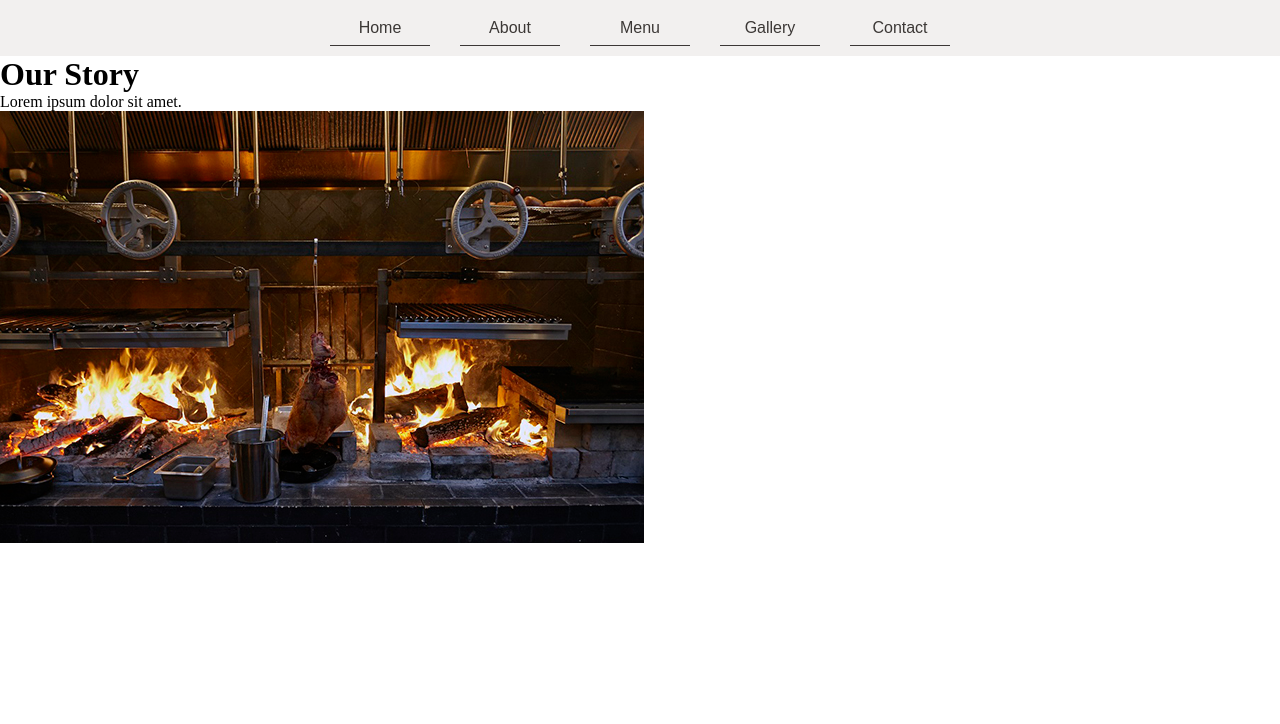
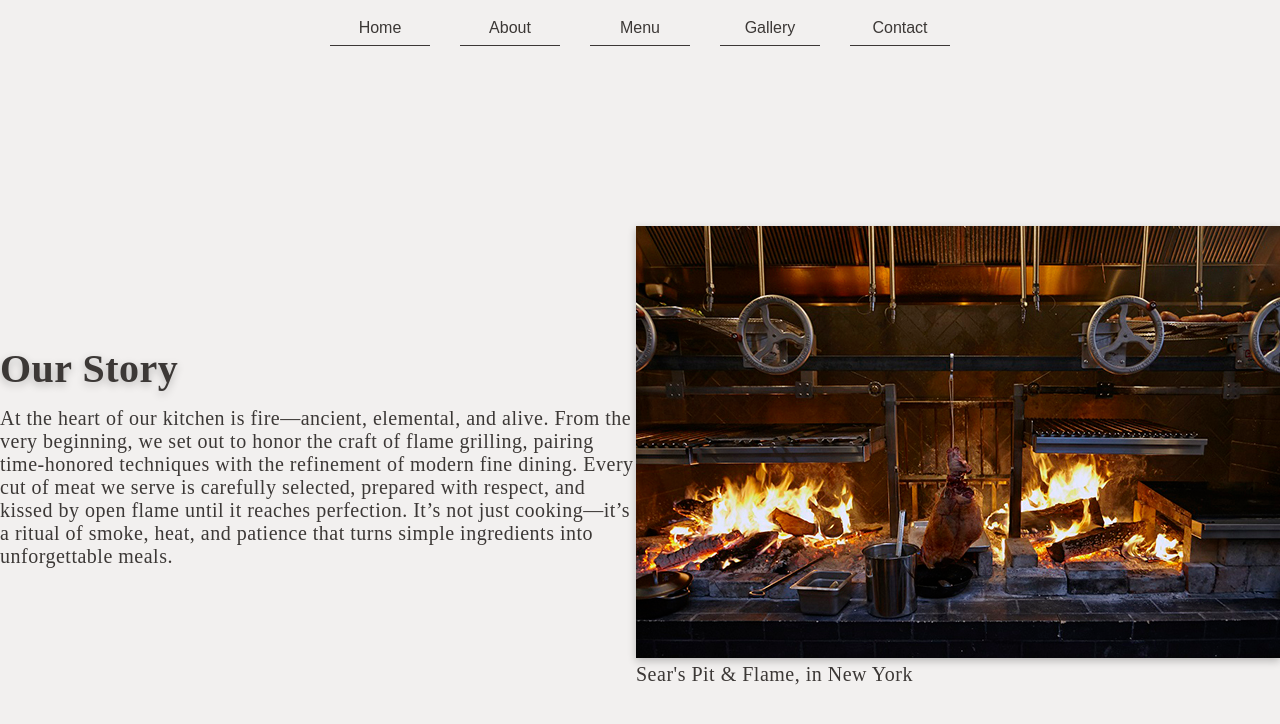
Before and after one commit to sivewritescode/restaurant-homepage, a website built with webpack: page src/template.html in a window 1280 px wide. Both pictures are taken after a click on the button "About". Built offline with nearby package versions, Linux system fonts and the light colour scheme.

Commit message:
feat: Style the about tab

```diff
--- a/src/about-page.js
+++ b/src/about-page.js
@@ -5,26 +5,42 @@ export function loadAboutPage() {
   const content = document.getElementById("content");
   content.innerHTML = "";
 
+  const aboutContent = document.createElement("div");
+  aboutContent.setAttribute("id", "about-content");
+
   const storyContainer = document.createElement("div");
   storyContainer.setAttribute("id", "story-container");
 
   const ourStoryTitle = document.createElement("h1");
+  ourStoryTitle.setAttribute("id", "story-title");
   ourStoryTitle.textContent = "Our Story";
 
   const ourStoryText = document.createElement("p");
-  ourStoryText.textContent = "Lorem ipsum dolor sit amet.";
+  ourStoryText.setAttribute("id", "story-text");
+  ourStoryText.textContent = `At the heart of our kitchen is fire—ancient, elemental,
+  and alive. From the very beginning, we set out to honor the craft of flame grilling,
+  pairing time-honored techniques with the refinement of modern fine dining.\n Every
+  cut of meat we serve is carefully selected, prepared with respect, and kissed by open
+  flame until it reaches perfection. It’s not just cooking—it’s a ritual of smoke, heat,
+  and patience that turns simple ingredients into unforgettable meals.`;
 
-  const imageContainer = document.createElement("div");
+  const imageContainer = document.createElement("figure");
   imageContainer.setAttribute("id", "image-container");
+  const imageCaption = document.createElement("figcaption");
+  imageCaption.textContent = "Sear's Pit & Flame, in New York";
 
   const image = document.createElement("img");
+  image.setAttribute("id", "about-image");
   image.src = aboutPageImage;
 
   storyContainer.appendChild(ourStoryTitle);
   storyContainer.appendChild(ourStoryText);
 
   imageContainer.appendChild(image);
+  imageContainer.appendChild(imageCaption);
 
-  content.appendChild(storyContainer);
-  content.appendChild(imageContainer);
+  aboutContent.appendChild(storyContainer);
+  aboutContent.appendChild(imageContainer);
+
+  content.appendChild(aboutContent);
 }
--- a/src/styles.css
+++ b/src/styles.css
@@ -24,26 +24,6 @@
 
 body {
   height: 100vh;
-}
-
-#content {
-  height: 100%;
-}
-
-#home-content {
-  height: 100%;
-  background:
-    linear-gradient(rgba(0, 0, 0, 0.4), rgba(0, 0, 0, 0.4)),
-    url("./assets/images/sear-background-image.jpg");
-  background-repeat: no-repeat;
-  background-size: cover;
-  background-position: center center;
-
-  display: flex;
-  flex-direction: column;
-  justify-content: center;
-  align-items: center;
-  gap: 50px;
 }
 
 hr {
@@ -85,6 +65,26 @@ button[id*="nav-button"]:active {
   background-color: #cbcaca;
 }
 
+#content {
+  height: 100%;
+}
+
+#home-content {
+  height: 100%;
+  background:
+    linear-gradient(rgba(0, 0, 0, 0.4), rgba(0, 0, 0, 0.4)),
+    url("./assets/images/sear-background-image.jpg");
+  background-repeat: no-repeat;
+  background-size: cover;
+  background-position: center center;
+
+  display: flex;
+  flex-direction: column;
+  justify-content: center;
+  align-items: center;
+  gap: 50px;
+}
+
 #welcome-text {
   color: #f2f0ef;
   font-family: "Lato";
@@ -116,3 +116,32 @@ button[id*="nav-button"]:active {
 #find-a-table:active {
   background-color: rgba(255, 255, 255, 0);
 }
+
+#about-content {
+  height: 100%;
+  color: #3C3836;
+  background-color: #f2f0ef;
+  font-size: 20px;
+  letter-spacing: 0.5px;
+
+
+  display: flex;
+  justify-content: space-around;
+  align-items: center;
+}
+
+#story-container {
+  max-width: 644px;
+
+  display: flex;
+  flex-direction: column;
+  gap: 15px;
+}
+
+#about-image {
+  box-shadow: rgba(0, 0, 0, 0.24) 0px 3px 8px;
+}
+
+#story-title {
+  text-shadow: rgba(0, 0, 0, 0.24) 0px 3px 8px;
+}
```
